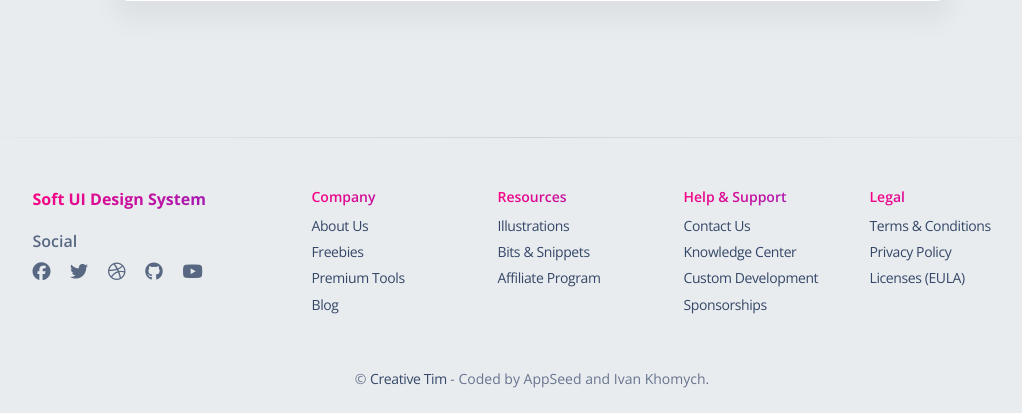
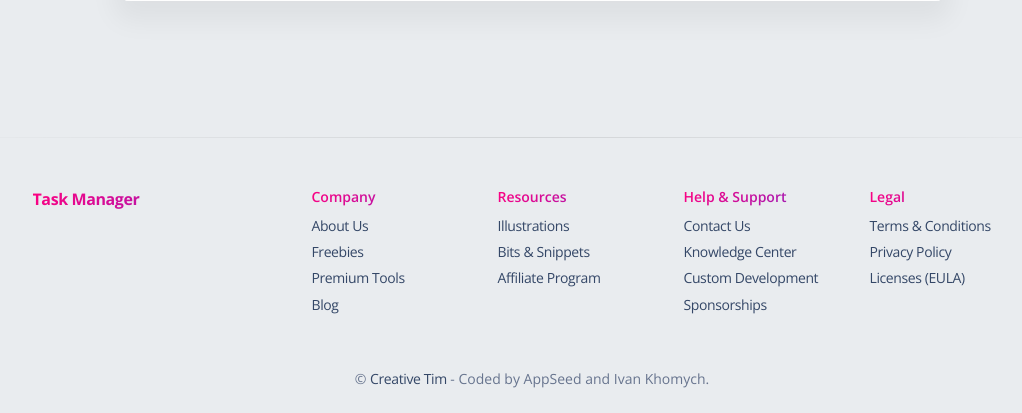
Before and after one commit to Khomychh/task_manager_site, a Django app: page / in a window 1280 px wide. Shown: the part 678-1091 px from the top of the page, without its empty margins (108-1130 px from the left). Run offline with Django 5.2, Linux system fonts and the light colour scheme; data that the repository does not hold is empty; some libraries are stand-ins or nearby versions.

Commit message:
feet: footer has link on home hape

```diff
--- a/templates/includes/footer_background.html
+++ b/templates/includes/footer_background.html
@@ -6,42 +6,9 @@
     <div class=" row">
       <div class="col-md-3 mb-4 ms-auto">
         <div>
-          <h6 class="text-gradient text-primary font-weight-bolder">Soft UI Design System</h6>
-        </div>
-        <div>
-          <h6 class="mt-3 mb-2 opacity-8">Social</h6>
-          <ul class="d-flex flex-row ms-n3 nav">
-            <li class="nav-item">
-              <a class="nav-link pe-1" href="https://www.facebook.com/CreativeTim/" target="_blank">
-                <i class="fab fa-facebook text-lg opacity-8"></i>
-              </a>
-            </li>
-
-            <li class="nav-item">
-              <a class="nav-link pe-1" href="https://twitter.com/creativetim" target="_blank">
-                <i class="fab fa-twitter text-lg opacity-8"></i>
-              </a>
-            </li>
-
-            <li class="nav-item">
-              <a class="nav-link pe-1" href="https://dribbble.com/creativetim" target="_blank">
-                <i class="fab fa-dribbble text-lg opacity-8"></i>
-              </a>
-            </li>
-
-
-            <li class="nav-item">
-              <a class="nav-link pe-1" href="https://github.com/creativetimofficial" target="_blank">
-                <i class="fab fa-github text-lg opacity-8"></i>
-              </a>
-            </li>
-
-            <li class="nav-item">
-              <a class="nav-link pe-1" href="https://www.youtube.com/channel/UCVyTG4sCw-rOvB9oHkzZD1w" target="_blank">
-                <i class="fab fa-youtube text-lg opacity-8"></i>
-              </a>
-            </li>
-          </ul>
+          <a href="{% url 'tasks:index' %}">
+            <h6 class="text-gradient text-primary font-weight-bolder">Task Manager</h6>
+          </a>
         </div>
       </div>
 
```
